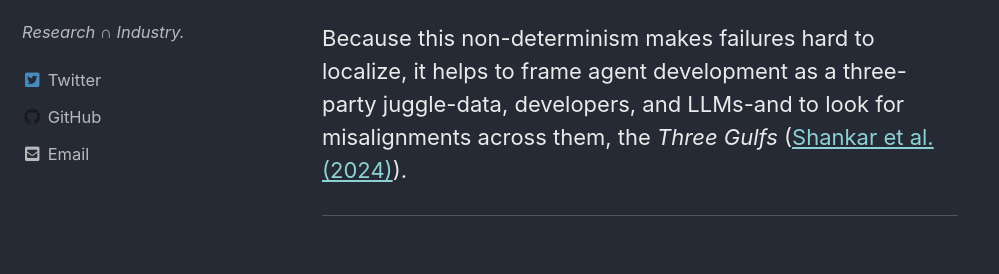
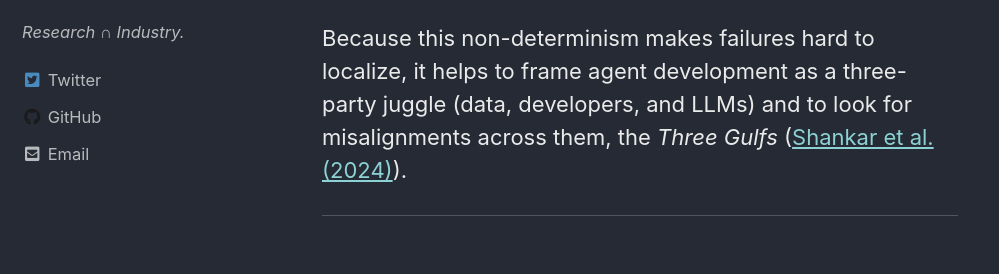
Before and after one commit to gitlost-murali/blogs, a Jekyll site: the page built from _posts/2025-07-25-three-gulfs-of-agent-development.md, in a window 1280 px wide and 900 px high, scrolled down 1664 px. Shown: the part 235-509 px from the top of the window, without its empty margins (0-999 px from the left). Built offline with Jekyll 4.4.1, drawn with Linux system fonts in a browser that asks for light colours; cached includes are drawn as plain includes; comment, search, counter and statistics services are not loaded.

```diff
--- a/_posts/2025-07-25-three-gulfs-of-agent-development.md
+++ b/_posts/2025-07-25-three-gulfs-of-agent-development.md
@@ -40,7 +40,7 @@ Agents are an orchestration of LLMs, tools, memory, and business logic. As soon
 3. It decides doing math is “small potatoes,” skips the tool, and still answers.
 
 
-Because this non-determinism makes failures hard to localize, it helps to frame agent development as a three-party juggle-data, developers, and LLMs-and to look for misalignments across them, the *Three Gulfs* ([Shankar et al. (2024)](https://arxiv.org/abs/2504.14764)).
+Because this non-determinism makes failures hard to localize, it helps to frame agent development as a three-party juggle (data, developers, and LLMs) and to look for misalignments across them, the *Three Gulfs* ([Shankar et al. (2024)](https://arxiv.org/abs/2504.14764)).
 
 ---
 
```
